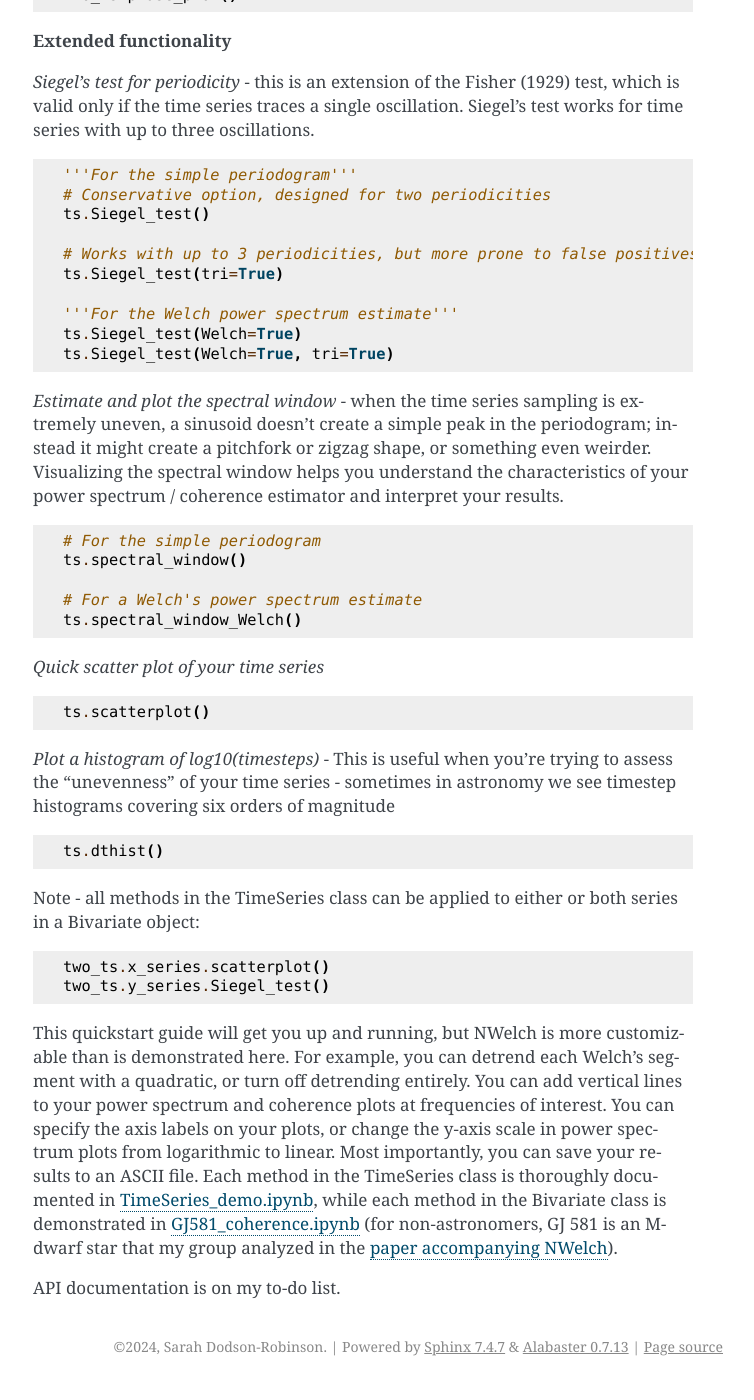
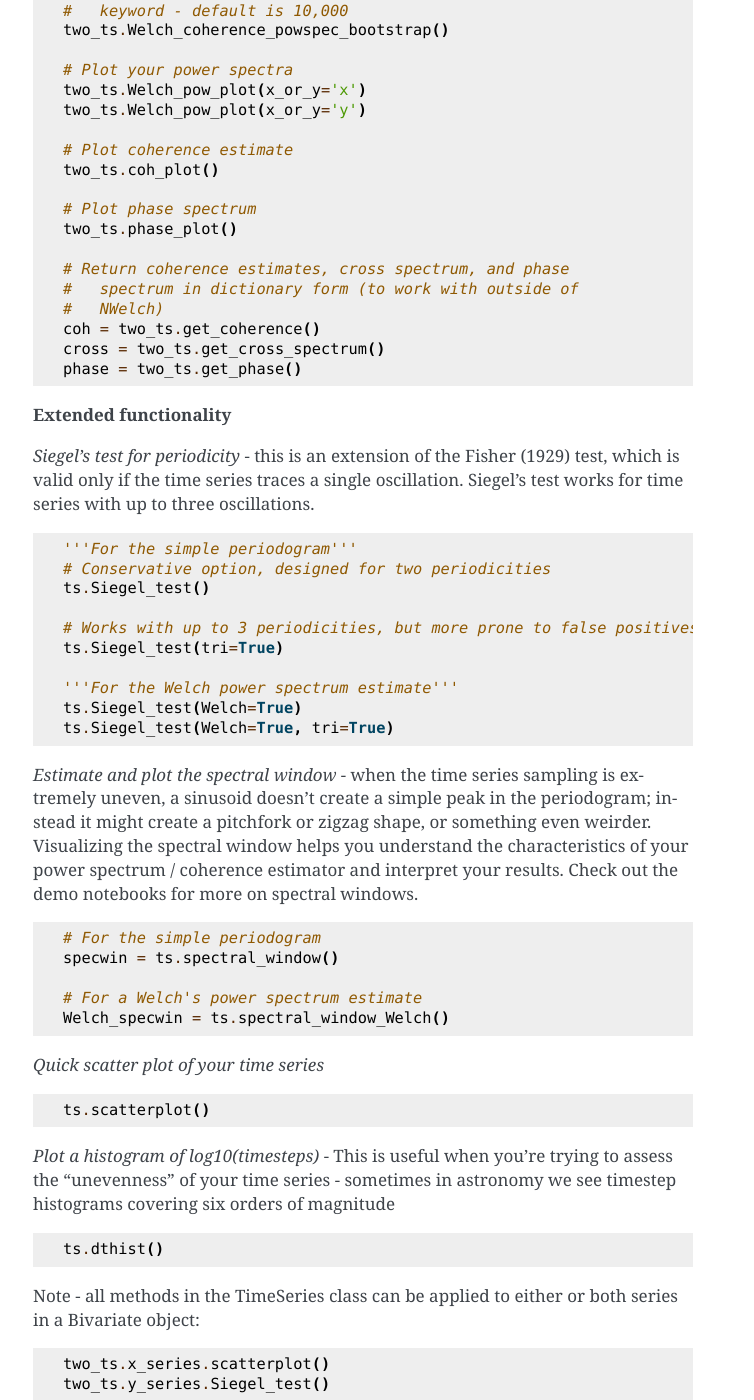
Before and after one commit to sdrastro/NWelch, a Sphinx documentation site: the page built from docs/source/quickstart.rst, in a window 1280 px wide and 1400 px high, scrolled down 2511 px. Shown: the whole window, without its empty margins (387-1141 px from the left). Built offline with Sphinx 7.4.7, drawn with Linux system fonts in a browser that asks for light colours; some of the changed text lies outside the part shown.

Commit message:
Added get_() functions to docs

```diff
--- a/docs/source/quickstart.rst
+++ b/docs/source/quickstart.rst
@@ -68,6 +68,11 @@
    # If desired, plot the complex-valued Fourier transform
    ts.Ftplot()
 
+   # Return the periodogram and complex-valued Fourier transform
+   #   if you want to work with them outside of NWelch
+   pgram = ts.get_periodogram()
+   Ft = ts.get_Fourier()
+
 
 
 **Welch's power spectrum estimate**
@@ -82,6 +87,10 @@
    #   and have a maximum frequency of 0.5
    ts.segment_data(3, 0.5, window='KaiserBessel')
 
+   # Return the segments (useful if NWelch calculated them
+   #   automatically)
+   segments = ts.get_segments()
+
    # Estimate the power spectrum
    ts.Welch_powspec()
 
@@ -92,6 +101,10 @@
 
    # Plot your Welch's power spectrum estimate
    ts.powplot(Welch=True)
+
+   # Return the Welch's power spectrum estimate (useful if you
+   #   want to work with it outside of NWelch)
+   Welch_powspec = ts.get_Welch()
 
 
 
@@ -142,6 +155,13 @@
    # Plot phase spectrum
    two_ts.phase_plot()
 
+   # Return coherence estimates, cross spectrum, and phase
+   #   spectrum in dictionary form (to work with outside of
+   #   NWelch)
+   coh = two_ts.get_coherence()
+   cross = two_ts.get_cross_spectrum()
+   phase = two_ts.get_phase()
+
 
 
 **Extended functionality**
@@ -173,14 +193,15 @@
 zigzag shape, or something even weirder. Visualizing the
 spectral window helps you understand the characteristics of your
 power spectrum / coherence estimator and interpret your results.
+Check out the demo notebooks for more on spectral windows.
 
 .. code-block:: python
 
    # For the simple periodogram
-   ts.spectral_window()
+   specwin = ts.spectral_window()
 
    # For a Welch's power spectrum estimate
-   ts.spectral_window_Welch()
+   Welch_specwin = ts.spectral_window_Welch()
 
 
 
```
Also changed, not shown: other parts of docs/source/quickstart.rst (+2 -2 lines), docs/source/installation.rst (+6 -1 lines), 8 other files.
